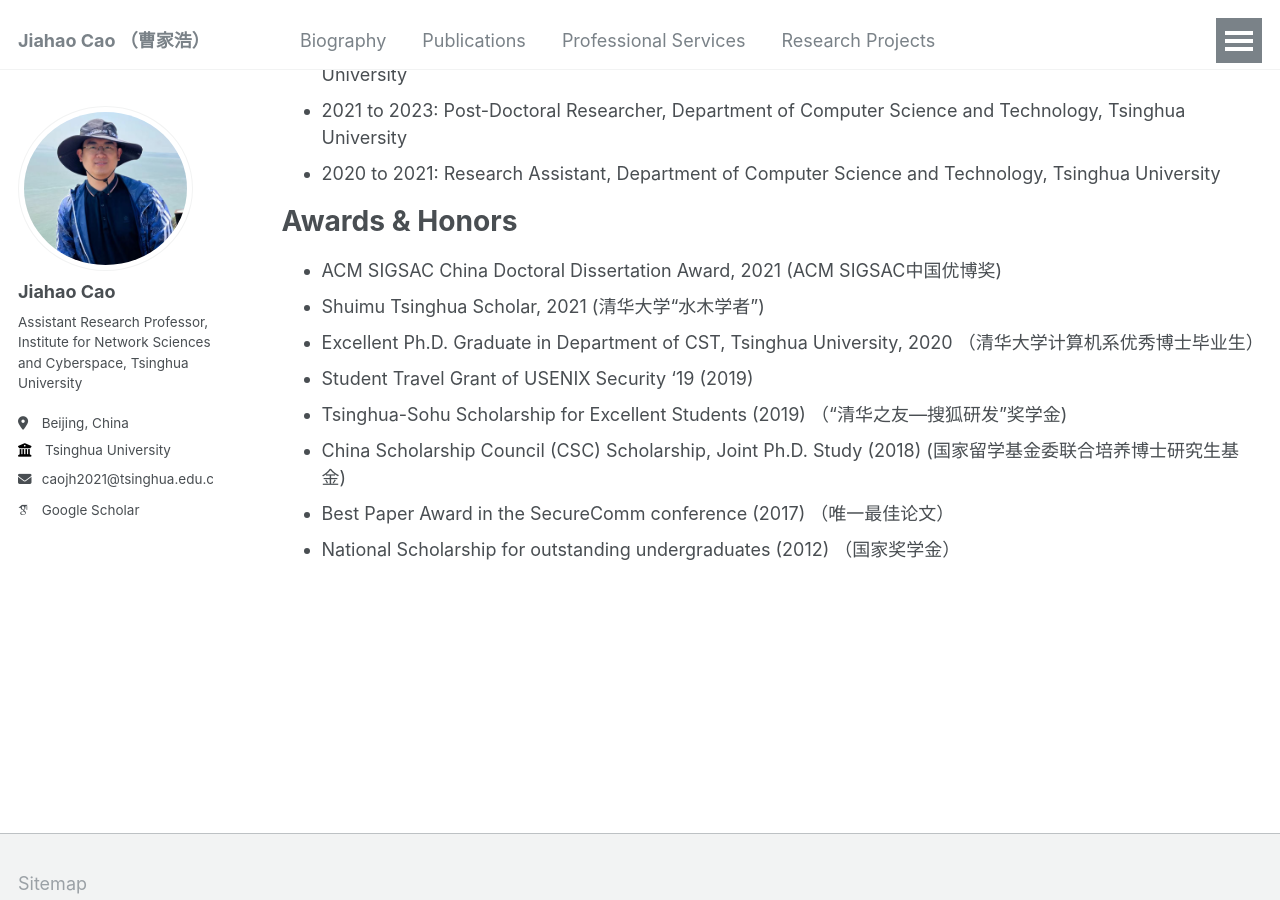
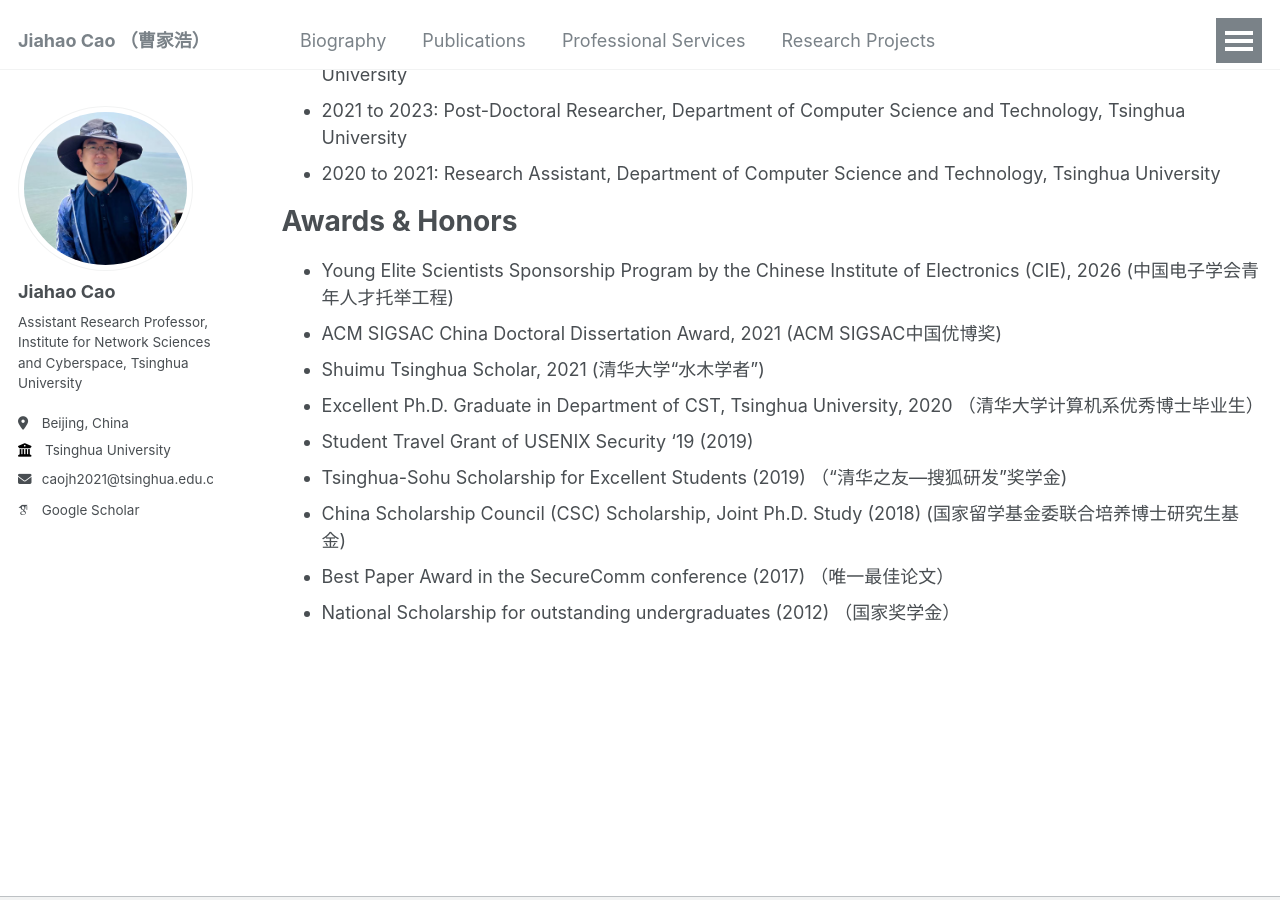
Before and after one commit to caojh15/caojh15.github.io, a Jekyll site: the page built from _pages/education.md, in a window 1280 px wide and 900 px high, scrolled down 413 px. Built offline with Jekyll 4.4.1, drawn with Linux system fonts in a browser that asks for light colours; some web fonts are replaced.

Commit message:
Update education.md

```diff
--- a/_pages/education.md
+++ b/_pages/education.md
@@ -16,6 +16,7 @@ author_profile: true
 - 2020 to 2021: Research Assistant, Department of Computer Science and Technology, Tsinghua University
 
 # Awards & Honors
+- Young Elite Scientists Sponsorship Program by the Chinese Institute of Electronics (CIE), 2026 (中国电子学会青年人才托举工程)
 - ACM SIGSAC China Doctoral Dissertation Award, 2021 (ACM SIGSAC中国优博奖)
 - Shuimu Tsinghua Scholar, 2021 (清华大学“水木学者”)
 - Excellent Ph.D. Graduate in Department of CST, Tsinghua University, 2020 （清华大学计算机系优秀博士毕业生）
```
